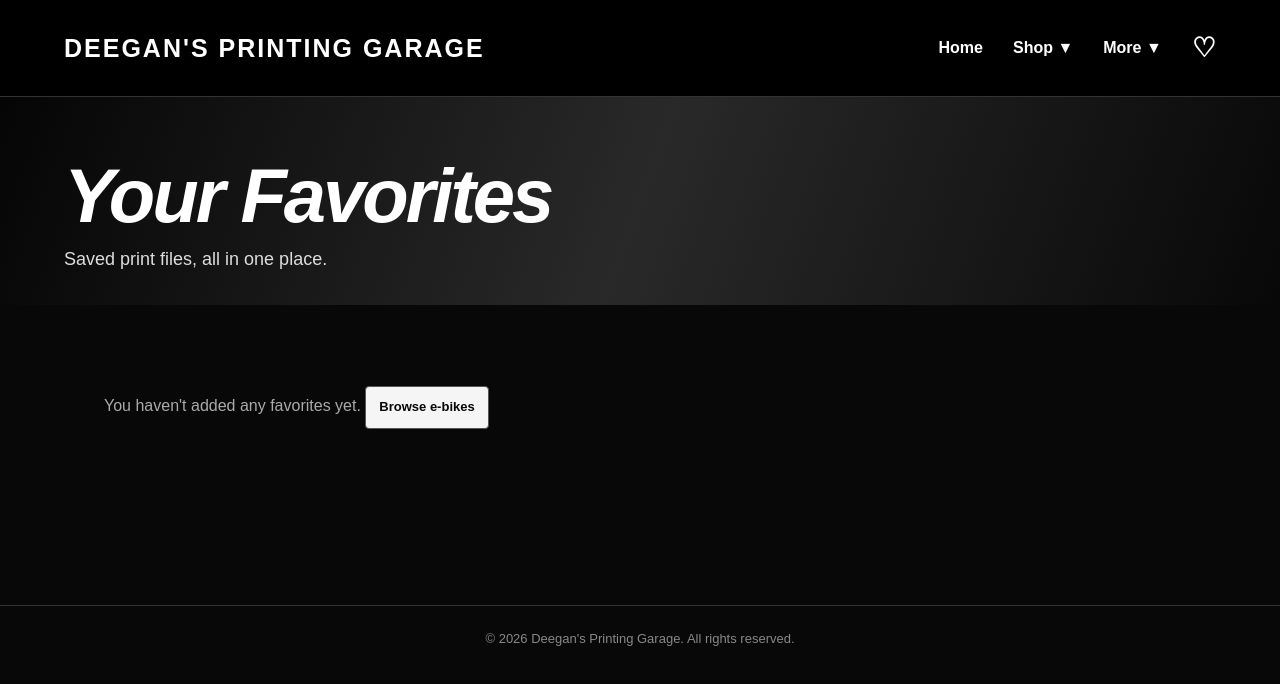
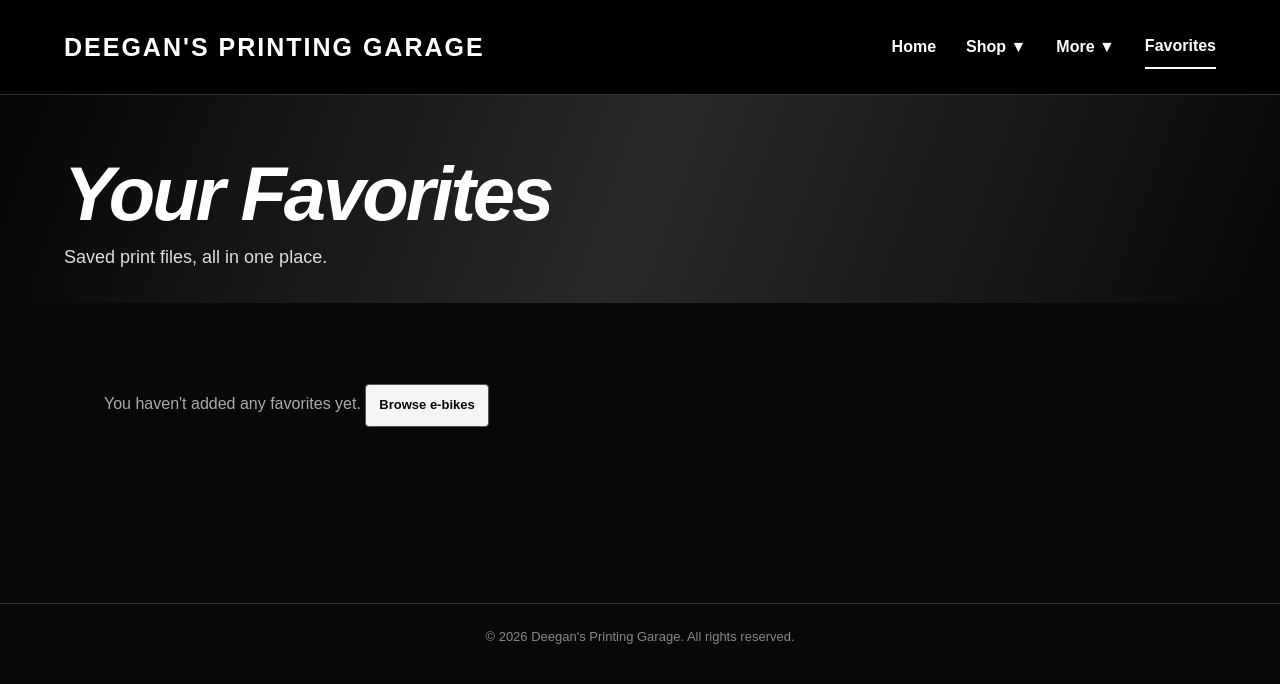
Before and after one commit to Hellogahlkdgshgd/Deegan-s-Printing-Garage, a plain HTML site: page favorites.html in a window 1280 px wide. Drawn offline with Linux system fonts and the light colour scheme.

Commit message:
Show Favorites label on Favorites page
Co-authored-by: Copilot <223556219+Copilot@users.noreply.github.com>

```diff
--- a/favorites.html
+++ b/favorites.html
@@ -104,10 +104,6 @@ body {
 .dropdown-menu a:hover {
     background: #292929;
     border-bottom: none;
-}
-
-.favorites-link {
-    font-size: 27px !important;
 }
 
 .hero {
@@ -272,13 +268,12 @@ footer {
             <button class="nav-button" type="button">More ▼</button>
             <div class="dropdown-menu">
                 <a href="prices.html">Prices</a>
-                <a href="favorites.html" class="active" aria-current="page">Favorites</a>
                 <a href="custom-orders.html">Custom Orders</a>
                 <a href="about.html">About</a>
             </div>
         </div>
 
-        <a class="favorites-link" href="favorites.html" aria-label="Favorites">♡</a>
+        <a href="favorites.html" class="active" aria-current="page">Favorites</a>
     </nav>
 </header>
 
```
